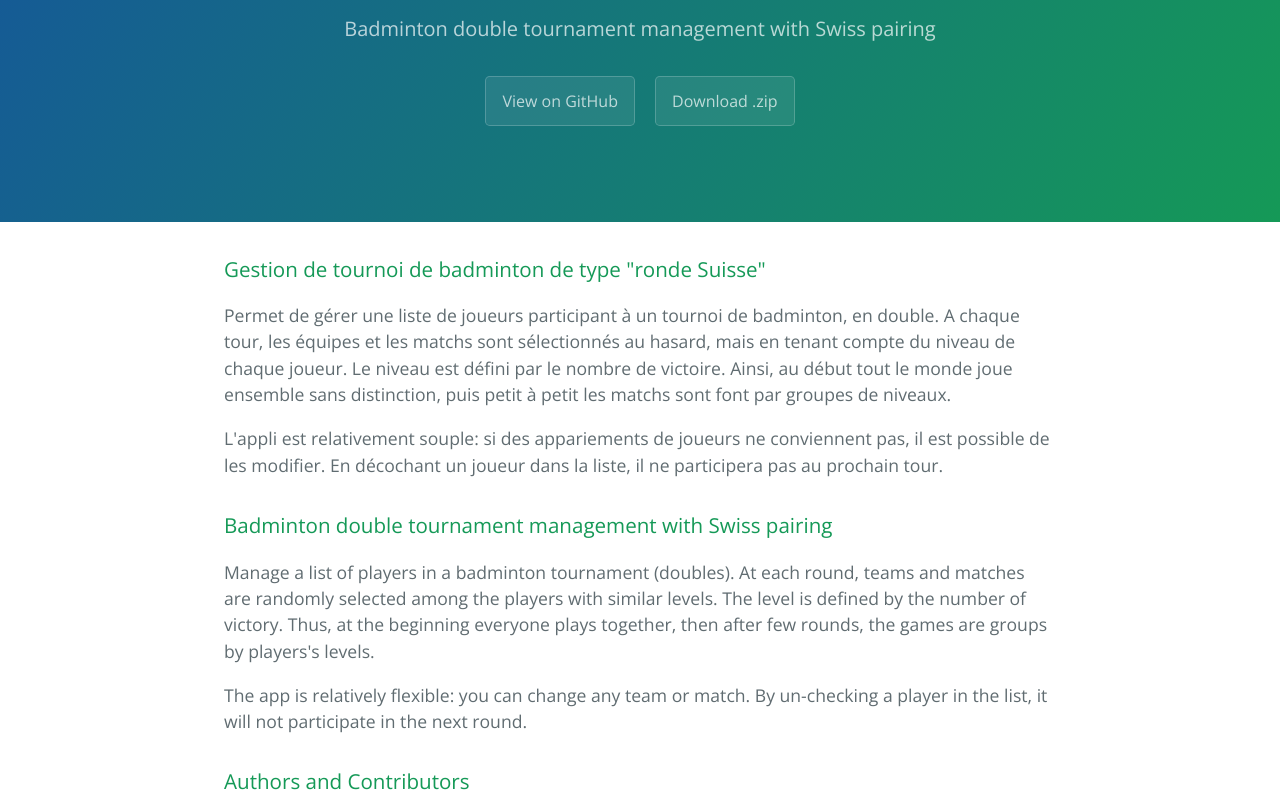
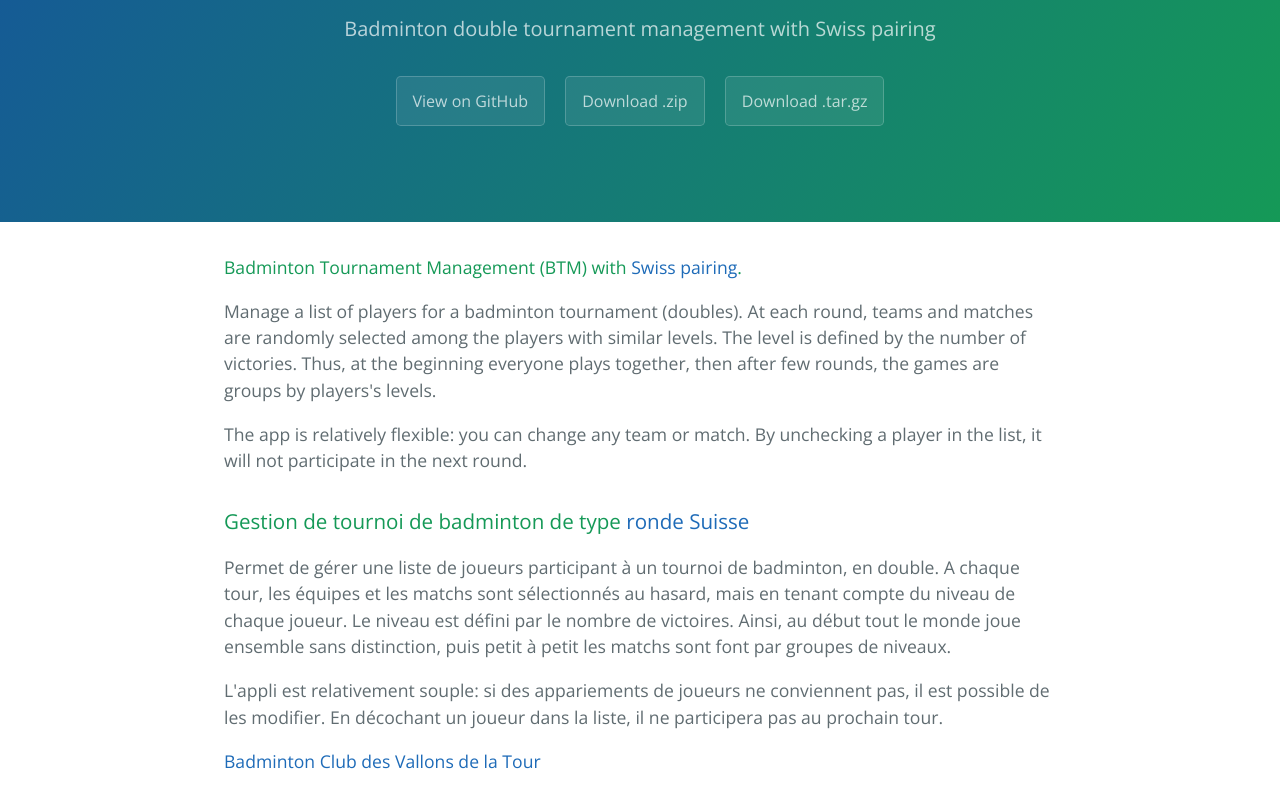
Before and after one commit to dsarrut/btm, a plain HTML site: page index.html in a window 1280 px wide. Shown: the part 161-953 px from the top of the page. Drawn offline with nearby package versions, Linux system fonts and the light colour scheme.

Commit message:
Create gh-pages branch via GitHub

```diff
--- a/index.html
+++ b/index.html
@@ -14,23 +14,27 @@
       <h1 class="project-name">BTM - Badminton Tournament</h1>
       <h2 class="project-tagline">Badminton double tournament management with Swiss pairing</h2>
       <a href="https://github.com/dsarrut/btm" class="btn">View on GitHub</a>
-      <a href="https://github.com/dsarrut/btm/releases/download/1.0/bad.app.zip" class="btn">Download .zip</a>
+      <a href="https://github.com/dsarrut/btm/zipball/master" class="btn">Download .zip</a>
+      <a href="https://github.com/dsarrut/btm/tarball/master" class="btn">Download .tar.gz</a>
     </section>
 
     <section class="main-content">
-      <h3>
-<a id="gestion-de-tournoi-de-badminton-de-type-ronde-suisse" class="anchor" href="#gestion-de-tournoi-de-badminton-de-type-ronde-suisse" aria-hidden="true"><span aria-hidden="true" class="octicon octicon-link"></span></a>Gestion de tournoi de badminton de type "ronde Suisse"</h3>
+      <h4>
+<a id="badminton-tournament-management-btm-with-swiss-pairing" class="anchor" href="#badminton-tournament-management-btm-with-swiss-pairing" aria-hidden="true"><span aria-hidden="true" class="octicon octicon-link"></span></a>Badminton Tournament Management (BTM) with <a href="https://en.wikipedia.org/wiki/Swiss-system_tournament">Swiss pairing</a>.</h4>
 
-<p>Permet de gérer une liste de joueurs participant à un tournoi de badminton, en double. A chaque tour, les équipes et les matchs sont sélectionnés au hasard, mais en tenant compte du niveau de chaque joueur. Le niveau est défini par le nombre de victoire. Ainsi, au début tout le monde joue ensemble sans distinction, puis petit à petit les matchs sont font par groupes de niveaux.</p>
+<p>Manage a list of players for a badminton tournament (doubles). At each round, teams and matches are randomly selected among the players with similar levels. The level is defined by the number of victories. Thus, at the beginning everyone plays together, then after few rounds, the games are groups by players's levels.</p>
+
+<p>The app is relatively flexible: you can change any team or match. By unchecking a player in the list, it will not participate in the next round.</p>
+
+<h3>
+<a id="gestion-de-tournoi-de-badminton-de-type-ronde-suisse" class="anchor" href="#gestion-de-tournoi-de-badminton-de-type-ronde-suisse" aria-hidden="true"><span aria-hidden="true" class="octicon octicon-link"></span></a>Gestion de tournoi de badminton de type <a href="https://www.wikiwand.com/fr/Syst%C3%A8me_suisse">ronde Suisse</a>
+</h3>
+
+<p>Permet de gérer une liste de joueurs participant à un tournoi de badminton, en double. A chaque tour, les équipes et les matchs sont sélectionnés au hasard, mais en tenant compte du niveau de chaque joueur. Le niveau est défini par le nombre de victoires. Ainsi, au début tout le monde joue ensemble sans distinction, puis petit à petit les matchs sont font par groupes de niveaux.</p>
 
 <p>L'appli est relativement souple: si des appariements de joueurs ne conviennent pas, il est possible de les modifier. En décochant un joueur dans la liste, il ne participera pas au prochain tour.</p>
 
-<h3>
-<a id="badminton-double-tournament-management-with-swiss-pairing" class="anchor" href="#badminton-double-tournament-management-with-swiss-pairing" aria-hidden="true"><span aria-hidden="true" class="octicon octicon-link"></span></a>Badminton double tournament management with Swiss pairing</h3>
-
-<p>Manage a list of players in a badminton tournament (doubles). At each round, teams and matches are randomly selected among the players with similar levels. The level is defined by the number of victory. Thus, at the beginning everyone plays together, then after few rounds, the games are groups by players's levels.</p>
-
-<p>The app is relatively flexible: you can change any team or match. By un-checking a player in the list, it will not participate in the next round.</p>
+<p><a href="https://www.facebook.com/BCVT38">Badminton Club des Vallons de la Tour</a></p>
 
 <h3>
 <a id="authors-and-contributors" class="anchor" href="#authors-and-contributors" aria-hidden="true"><span aria-hidden="true" class="octicon octicon-link"></span></a>Authors and Contributors</h3>
--- a/params.json
+++ b/params.json
@@ -1,6 +1,6 @@
 {
   "name": "BTM - Badminton Tournament",
   "tagline": "Badminton double tournament management with Swiss pairing",
-  "body": "### Gestion de tournoi de badminton de type \"ronde Suisse\"\r\n\r\nPermet de gérer une liste de joueurs participant à un tournoi de badminton, en double. A chaque tour, les équipes et les matchs sont sélectionnés au hasard, mais en tenant compte du niveau de chaque joueur. Le niveau est défini par le nombre de victoire. Ainsi, au début tout le monde joue ensemble sans distinction, puis petit à petit les matchs sont font par groupes de niveaux.\r\n\r\nL'appli est relativement souple: si des appariements de joueurs ne conviennent pas, il est possible de les modifier. En décochant un joueur dans la liste, il ne participera pas au prochain tour.\r\n\r\n\r\n\r\n### Badminton double tournament management with Swiss pairing\r\n\r\nManage a list of players in a badminton tournament (doubles). At each round, teams and matches are randomly selected among the players with similar levels. The level is defined by the number of victory. Thus, at the beginning everyone plays together, then after few rounds, the games are groups by players's levels.\r\n\r\nThe app is relatively flexible: you can change any team or match. By un-checking a player in the list, it will not participate in the next round.\r\n\r\n### Authors and Contributors\r\n@dsarrut and https://www.facebook.com/BCVT38\r\n\r\n",
+  "body": "#### Badminton Tournament Management (BTM) with [Swiss pairing](https://en.wikipedia.org/wiki/Swiss-system_tournament).\r\n\r\nManage a list of players for a badminton tournament (doubles). At each round, teams and matches are randomly selected among the players with similar levels. The level is defined by the number of victories. Thus, at the beginning everyone plays together, then after few rounds, the games are groups by players's levels.\r\n\r\nThe app is relatively flexible: you can change any team or match. By unchecking a player in the list, it will not participate in the next round.\r\n\r\n### Gestion de tournoi de badminton de type [ronde Suisse](https://www.wikiwand.com/fr/Syst%C3%A8me_suisse)\r\n\r\nPermet de gérer une liste de joueurs participant à un tournoi de badminton, en double. A chaque tour, les équipes et les matchs sont sélectionnés au hasard, mais en tenant compte du niveau de chaque joueur. Le niveau est défini par le nombre de victoires. Ainsi, au début tout le monde joue ensemble sans distinction, puis petit à petit les matchs sont font par groupes de niveaux.\r\n\r\nL'appli est relativement souple: si des appariements de joueurs ne conviennent pas, il est possible de les modifier. En décochant un joueur dans la liste, il ne participera pas au prochain tour.\r\n\r\n[Badminton Club des Vallons de la Tour](https://www.facebook.com/BCVT38)\r\n\r\n### Authors and Contributors\r\n@dsarrut and https://www.facebook.com/BCVT38\r\n\r\n",
   "note": "Don't delete this file! It's used internally to help with page regeneration."
 }
```
